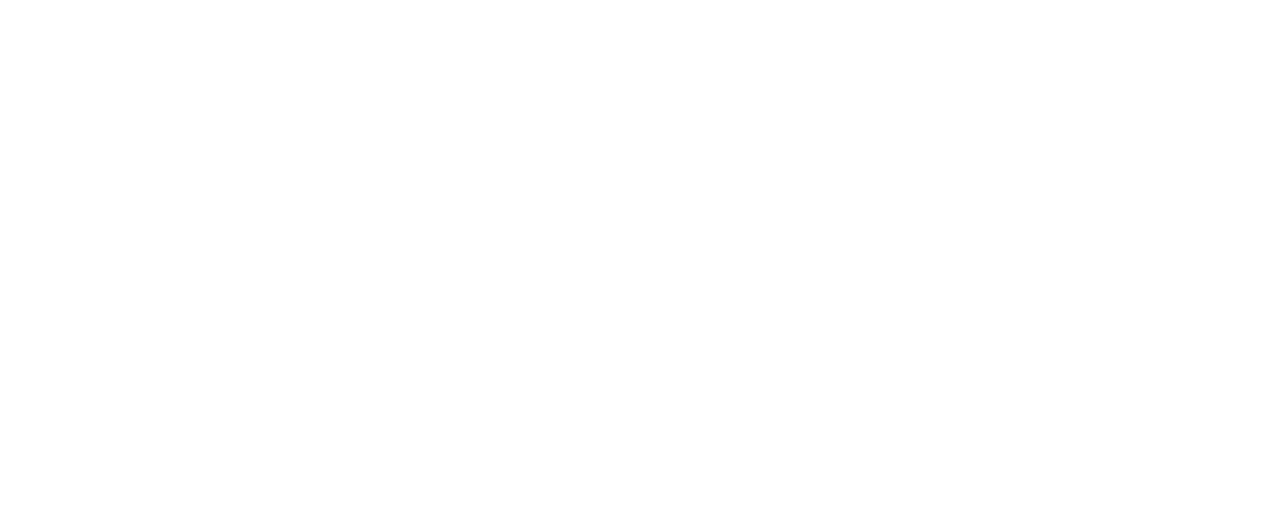
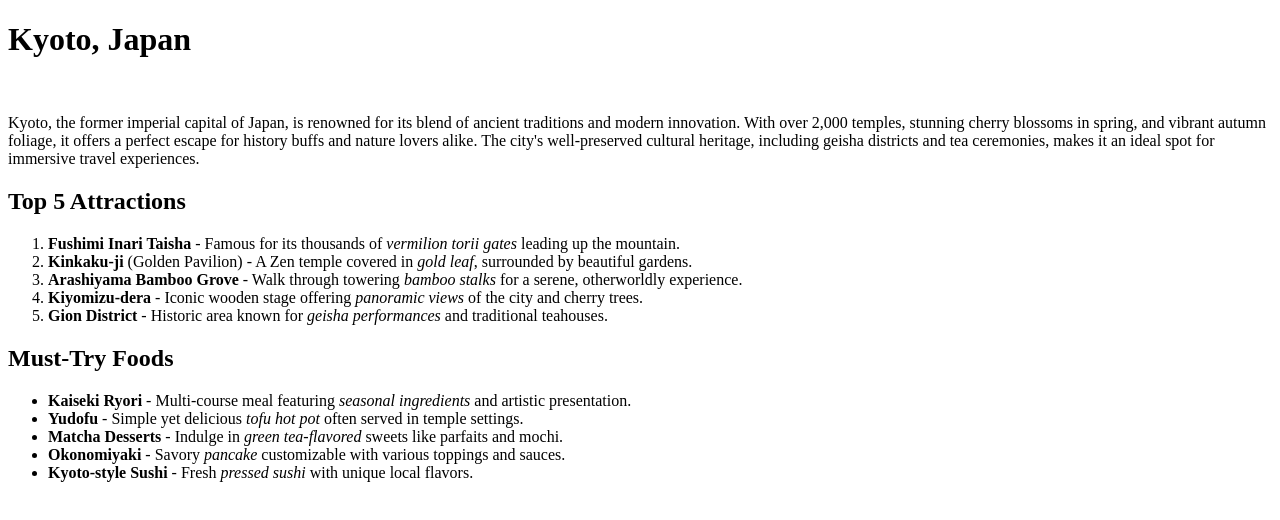
Before and after one commit to acciojob/favorite-holiday-zapshooter, a website: page main.html in a window 1280 px wide. Drawn offline with Linux system fonts and the light colour scheme.

Commit message:
created a submission

```diff
--- a/main.html
+++ b/main.html
@@ -1,16 +1,31 @@
 <!DOCTYPE html>
+<html lang="en">
+<head>
+    <meta charset="UTF-8">
+    <meta name="viewport" content="width=device-width, initial-scale=1.0">
+    <title>My Favorite Holiday Destination: Kyoto, Japan</title>
+</head>
+<body>
+    <h1>Kyoto, Japan</h1>
+    <br>
+    <p>Kyoto, the former imperial capital of Japan, is renowned for its blend of ancient traditions and modern innovation. With over 2,000 temples, stunning cherry blossoms in spring, and vibrant autumn foliage, it offers a perfect escape for history buffs and nature lovers alike. The city's well-preserved cultural heritage, including geisha districts and tea ceremonies, makes it an ideal spot for immersive travel experiences.</p>
 
-<html>
+    <h2>Top 5 Attractions</h2>
+    <ol>
+        <li><strong>Fushimi Inari Taisha</strong> - Famous for its thousands of <em>vermilion torii gates</em> leading up the mountain.</li>
+        <li><strong>Kinkaku-ji</strong> (Golden Pavilion) - A Zen temple covered in <em>gold leaf</em>, surrounded by beautiful gardens.</li>
+        <li><strong>Arashiyama Bamboo Grove</strong> - Walk through towering <em>bamboo stalks</em> for a serene, otherworldly experience.</li>
+        <li><strong>Kiyomizu-dera</strong> - Iconic wooden stage offering <em>panoramic views</em> of the city and cherry trees.</li>
+        <li><strong>Gion District</strong> - Historic area known for <em>geisha performances</em> and traditional teahouses.</li>
+    </ol>
 
-<head>
-	<link rel="stylesheet" href="styles.css">
-</head>
-
-<body>
-	<!-- the entire body must be written by student -->
-    <script type="text/javascript" src="./script.js">
-</script>
-
+    <h2>Must-Try Foods</h2>
+    <ul>
+        <li><strong>Kaiseki Ryori</strong> - Multi-course meal featuring <em>seasonal ingredients</em> and artistic presentation.</li>
+        <li><strong>Yudofu</strong> - Simple yet delicious <em>tofu hot pot</em> often served in temple settings.</li>
+        <li><strong>Matcha Desserts</strong> - Indulge in <em>green tea-flavored</em> sweets like parfaits and mochi.</li>
+        <li><strong>Okonomiyaki</strong> - Savory <em>pancake</em> customizable with various toppings and sauces.</li>
+        <li><strong>Kyoto-style Sushi</strong> - Fresh <em>pressed sushi</em> with unique local flavors.</li>
+    </ul>
 </body>
-
 </html>
```
